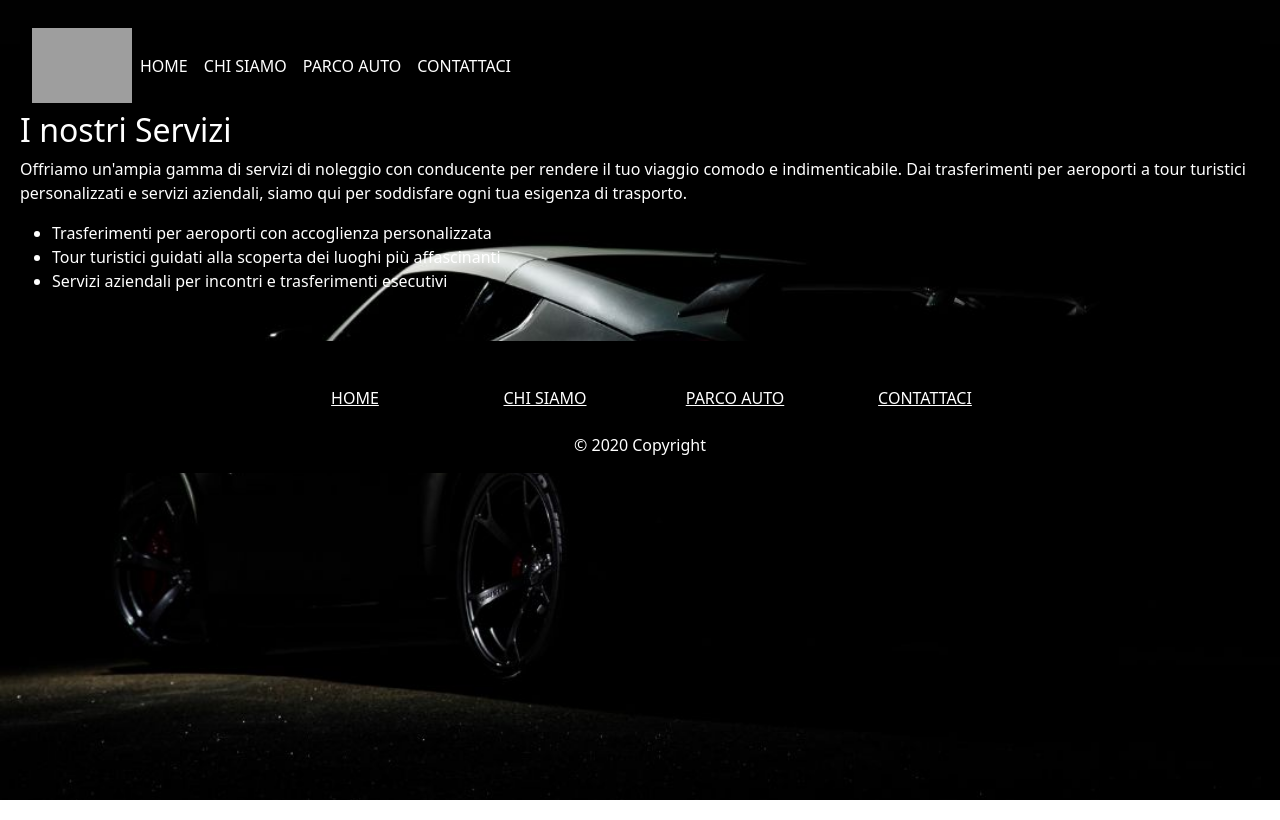
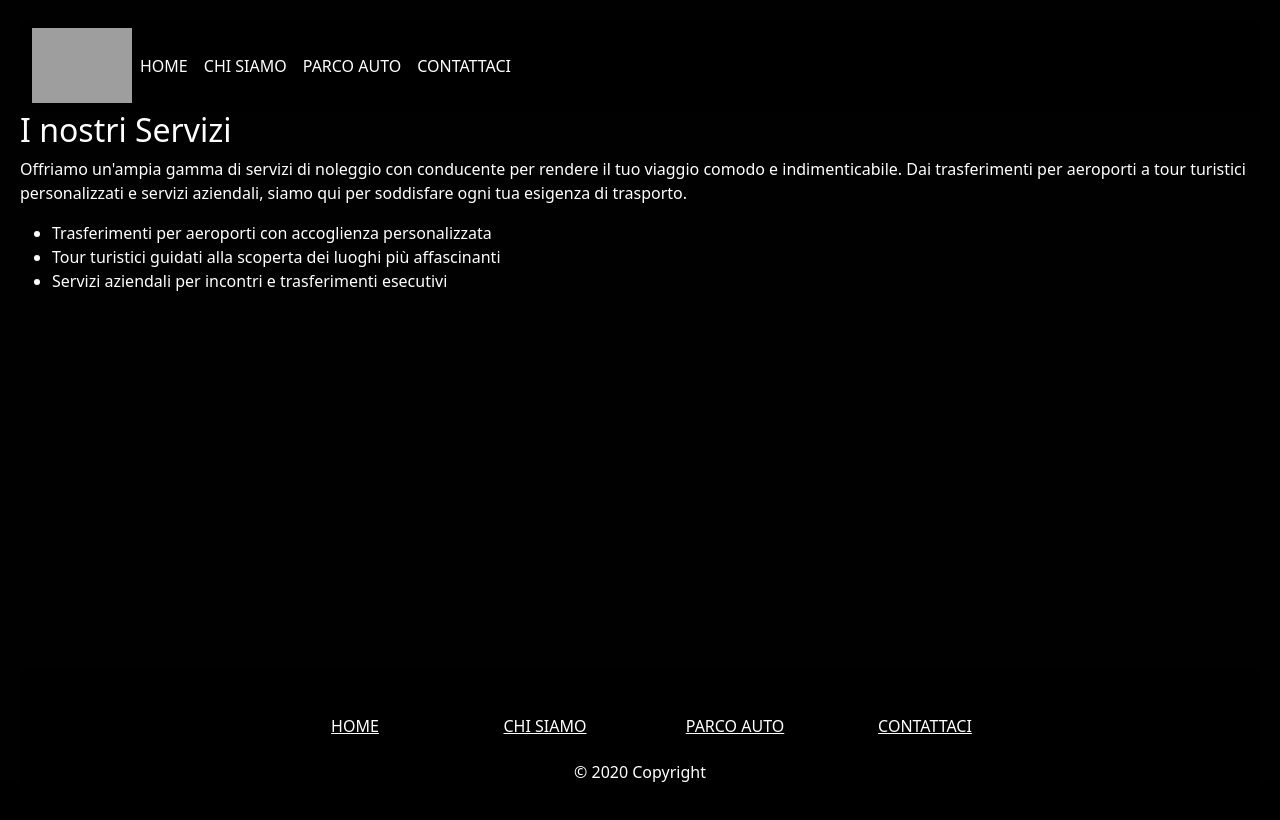
Before and after one commit to Francy009/ncc-bag, a React (Create React App) app: page / in a window 1280 px wide. Built offline with nearby package versions, Linux system fonts and the light colour scheme; grey boxes are pictures that could not be loaded.

Commit message:
mirror fix footer and navBar

```diff
--- /dev/null
+++ b/src/componets/Footer.css
@@ -0,0 +1,20 @@
+html,
+body,
+#root {
+    height: 100%;
+    margin: 0;
+}
+
+.app-container {
+    display: flex;
+    flex-direction: column;
+    min-height: 100vh; /* Altezza minima della viewport */
+}
+
+.footer {
+    background-color: #333;
+    color: white;
+    text-align: center;
+    margin-top: auto; /* Fissa il footer in basso */
+    margin-bottom: 20px;
+}
--- a/src/componets/Footer.js
+++ b/src/componets/Footer.js
@@ -1,12 +1,11 @@
 import React from "react";
+import "./Footer.css"
 
 export function Footer() {
     return (
-
-
-            <footer className="text-center text-white" style={{backgroundColor: "black"}}>
+            <footer className="footer" style={{backgroundColor: "black"}}>
                 <div className="container">
-                    <section className="mt-5">
+                    <section>
                         <div className="row text-center d-flex justify-content-center pt-5">
                             <div className="col-md-2">
                                 <h6 className="text-uppercase font-weight-bold">
--- a/src/componets/NavBar.js
+++ b/src/componets/NavBar.js
@@ -1,9 +1,8 @@
 
 import React from "react";
-
  export function NavBar(){
     return(
-        <nav className="navbar navbar-expand-lg navbar-black bg-black">
+        <nav className="navbar navbar-expand-lg navbar-black bg-black"  >
             <div className="container-fluid">
                     <img src="https://i.pinimg.com/564x/70/38/13/703813498273ee6b873790a497037519.jpg" alt="" width="100" height="75" className="d-inline-block align-text-top" style={{ backgroundColor: 'white' }} />
                 <button className="navbar-toggler" type="button" data-bs-toggle="collapse" data-bs-target="#navbarNavDropdown" aria-controls="navbarNavDropdown" aria-expanded="false" aria-label="Toggle navigation">
@@ -18,6 +17,7 @@ import React from "react";
                             <a className="nav-link text-white" href="#">CHI SIAMO</a>
                         </li>
                         <li className="nav-item">
+
                             <a className="nav-link text-white" href="#">PARCO AUTO</a>
                         </li>
                         <li className="nav-item">
```
